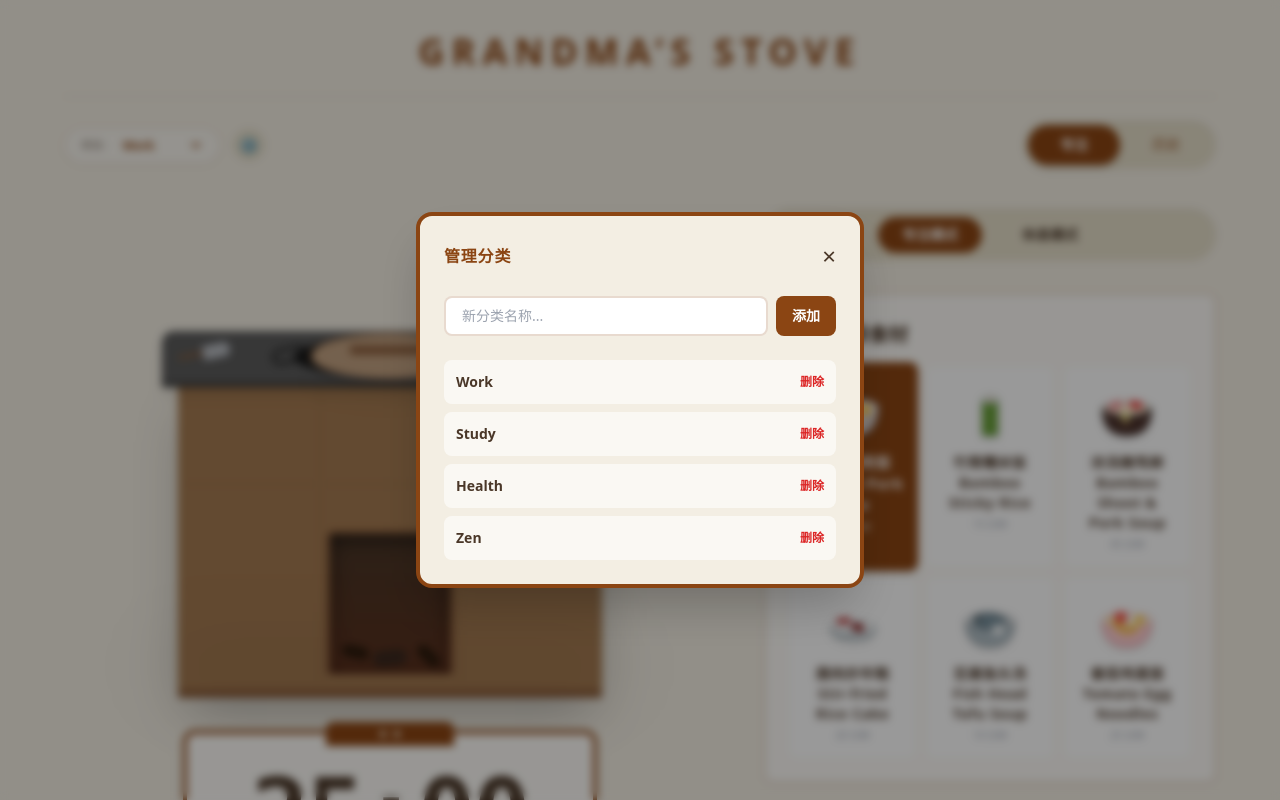
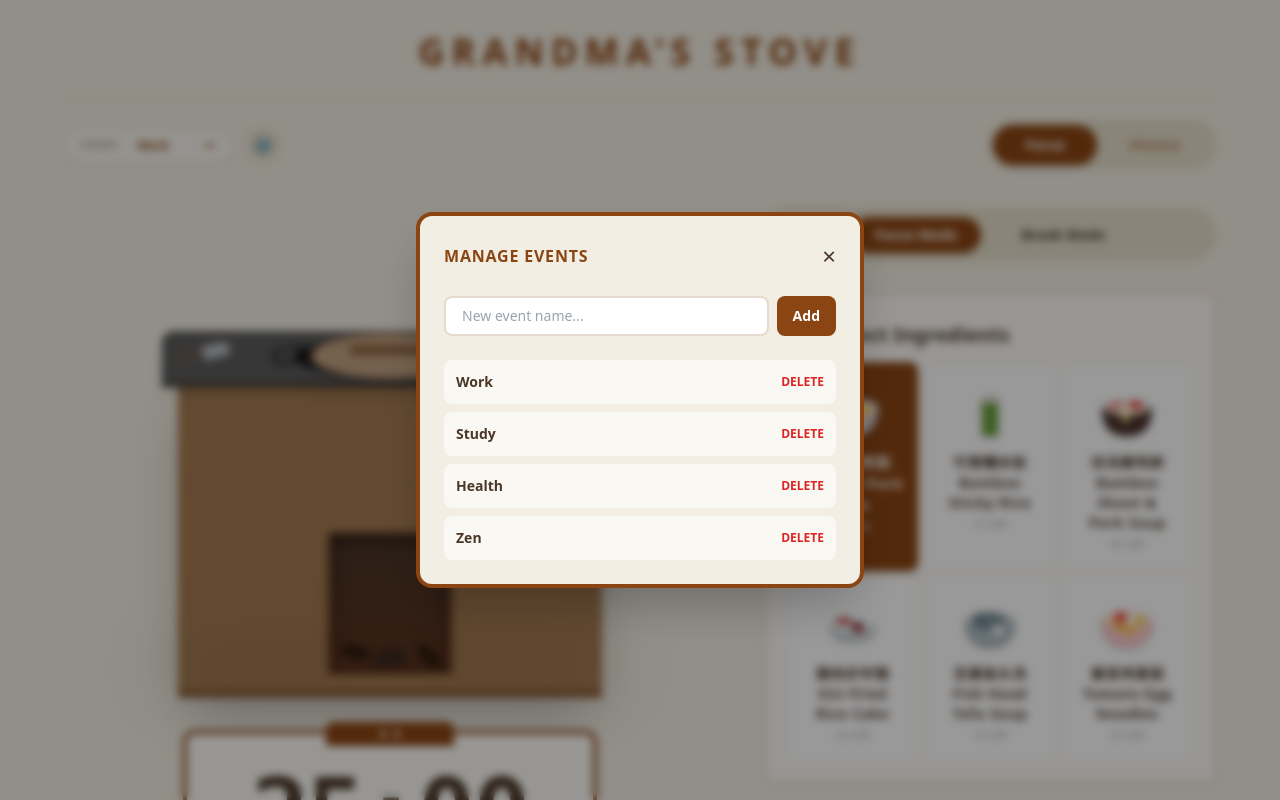
Before and after one commit to hayami1-tech/focus-tool---do-you-like-Chinese-food-, a React (Vite) app: page / in a window 1280 px wide. Both pictures are taken after a click on the button "⚙️". Shown: the top 800 px of the page. Built offline with nearby package versions, Linux system fonts and the light colour scheme.

Commit message:
Update App.tsx

```diff
--- a/App.tsx
+++ b/App.tsx
@@ -102,7 +102,7 @@ const App: React.FC = () => {
 
   const handleFoodSelect = (food: FoodItem) => {
     if (status === 'RUNNING') {
-      if (window.confirm('烹饪正在进行中，确定要换个锅吗？')) {
+      if (window.confirm('Cooking in progress. Are you sure you want to change the pot?')) {
         setSelectedFood(food);
         resetTimer(food);
       }
@@ -120,6 +120,22 @@ const App: React.FC = () => {
     }
   };
 
+  const deleteCategoryRequest = (cat: string) => {
+    if (categories.length <= 1) {
+      alert("Keep at least one event type.");
+      return;
+    }
+    const hasHistory = history.some(r => r.category === cat);
+    if (hasHistory) {
+      setCategoryToDelete(cat);
+      const firstTarget = categories.find(c => c !== cat) || '';
+      setMergeTarget(firstTarget);
+      setShowMergeModal(true);
+    } else {
+      executeDelete(cat);
+    }
+  };
+
   const executeDelete = (cat: string, mergeInto?: string) => {
     if (mergeInto) {
       setHistory(prev => prev.map(r => r.category === cat ? { ...r, category: mergeInto } : r));
@@ -134,13 +150,15 @@ const App: React.FC = () => {
   };
 
   return (
-    <div className="min-h-screen bg-[#f3eee3] text-[#4a3728] p-4 md:p-8 flex flex-col items-center">
+    <div className="min-h-screen bg-[#f3eee3] text-[#4a3728] p-4 md:p-8 flex flex-col items-center font-sans">
       <header className="w-full max-w-6xl flex flex-col items-center mb-10 gap-6">
-        <h1 className="text-3xl md:text-4xl font-bold tracking-[0.2em] text-[#8b4513] text-center uppercase">Grandma’s Stove</h1>
+        <h1 className="text-3xl md:text-4xl font-bold tracking-[0.2em] text-[#8b4513] text-center uppercase">
+          Grandma’s Stove
+        </h1>
         <div className="flex flex-col md:flex-row items-center gap-6 w-full justify-between border-t border-[#8b4513]/10 pt-6">
           <div className="flex items-center gap-3">
             <div className="flex items-center gap-3 bg-white/40 px-4 py-2 rounded-full border border-[#8b4513]/20 shadow-sm">
-               <span className="text-[10px] font-bold uppercase tracking-widest opacity-50">项目:</span>
+               <span className="text-[10px] font-bold uppercase tracking-widest opacity-50">Event:</span>
                <select value={currentCategory} onChange={(e) => setCurrentCategory(e.target.value)} className="bg-transparent border-none text-xs font-bold text-[#8b4513] focus:ring-0 cursor-pointer p-0 pr-6">
                  {categories.map(cat => (<option key={cat} value={cat}>{cat}</option>))}
                </select>
@@ -148,24 +166,26 @@ const App: React.FC = () => {
             <button onClick={() => setShowCatModal(true)} className="w-8 h-8 flex items-center justify-center bg-[#e5dec9] hover:bg-[#dcd1b3] rounded-full text-[#8b4513]">⚙️</button>
           </div>
           <nav className="flex bg-[#e5dec9] p-1 rounded-full shadow-inner">
-            <button onClick={() => setActiveTab('FOCUS')} className={`px-8 py-2.5 rounded-full text-sm font-bold transition-all ${activeTab === 'FOCUS' ? 'bg-[#8b4513] text-white shadow-md' : 'text-[#8b4513]/60'}`}>专注</button>
-            <button onClick={() => setActiveTab('HISTORY')} className={`px-8 py-2.5 rounded-full text-sm font-bold transition-all ${activeTab === 'HISTORY' ? 'bg-[#8b4513] text-white shadow-md' : 'text-[#8b4513]/60'}`}>历史</button>
+            <button onClick={() => setActiveTab('FOCUS')} className={`px-8 py-2.5 rounded-full text-sm font-bold transition-all ${activeTab === 'FOCUS' ? 'bg-[#8b4513] text-white shadow-md' : 'text-[#8b4513]/60'}`}>Focus</button>
+            <button onClick={() => setActiveTab('HISTORY')} className={`px-8 py-2.5 rounded-full text-sm font-bold transition-all ${activeTab === 'HISTORY' ? 'bg-[#8b4513] text-white shadow-md' : 'text-[#8b4513]/60'}`}>History</button>
           </nav>
         </div>
       </header>
 
       {activeTab === 'FOCUS' ? (
         <div className="w-full max-w-6xl grid grid-cols-1 lg:grid-cols-12 gap-12 items-start">
-          <div className="lg:col-span-7 flex flex-col items-center justify-start">
+          <div className="lg:col-span-7 flex flex-col items-center">
             <Stove isCooking={status === 'RUNNING'} food={selectedFood} status={status} />
-            <div className="mt-8 w-full"><TimerDisplay timeLeft={timeLeft} status={status} onStart={startTimer} onPause={pauseTimer} onReset={() => resetTimer()} onTimeChange={handleManualTimeChange} mode={mode} /></div>
+            <div className="mt-8 w-full">
+              <TimerDisplay timeLeft={timeLeft} status={status} onStart={startTimer} onPause={pauseTimer} onReset={() => resetTimer()} onTimeChange={handleManualTimeChange} mode={mode} />
+            </div>
           </div>
-          <div className="lg:col-span-5 flex flex-col justify-start">
+          <div className="lg:col-span-5 flex flex-col">
             <div className="flex justify-center gap-4 bg-[#e5dec9] p-2 rounded-full shadow-inner mb-8">
-              <button onClick={() => toggleMode(TimerMode.FOCUS)} className={`px-6 py-2 rounded-full text-sm font-bold ${mode === TimerMode.FOCUS ? 'bg-[#8b4513] text-white' : ''}`}>专注模式</button>
-              <button onClick={() => toggleMode(TimerMode.SHORT_BREAK)} className={`px-6 py-2 rounded-full text-sm font-bold ${mode !== TimerMode.FOCUS ? 'bg-[#8b4513] text-white' : ''}`}>休息模式</button>
+              <button onClick={() => toggleMode(TimerMode.FOCUS)} className={`px-6 py-2 rounded-full transition-all text-sm font-bold ${mode === TimerMode.FOCUS ? 'bg-[#8b4513] text-white shadow-md' : 'hover:bg-[#dcd1b3]'}`}>Focus Mode</button>
+              <button onClick={() => toggleMode(TimerMode.SHORT_BREAK)} className={`px-6 py-2 rounded-full transition-all text-sm font-bold ${mode !== TimerMode.FOCUS ? 'bg-[#8b4513] text-white shadow-md' : 'hover:bg-[#dcd1b3]'}`}>Break Mode</button>
             </div>
-            <Pantry items={mode === TimerMode.FOCUS ? FOOD_ITEMS : BREAK_ITEMS} selectedId={selectedFood.id} onSelect={handleFoodSelect} title={mode === TimerMode.FOCUS ? "选择食材" : "选择零食"} />
+            <Pantry items={mode === TimerMode.FOCUS ? FOOD_ITEMS : BREAK_ITEMS} selectedId={selectedFood.id} onSelect={handleFoodSelect} title={mode === TimerMode.FOCUS ? "Select Ingredients" : "Select Snacks"} />
           </div>
         </div>
       ) : (
@@ -174,21 +194,37 @@ const App: React.FC = () => {
 
       {showCatModal && (
         <div className="fixed inset-0 bg-black/40 backdrop-blur-sm z-50 flex items-center justify-center p-4">
-          <div className="bg-[#f3eee3] w-full max-w-md rounded-2xl border-4 border-[#8b4513] p-6 shadow-2xl">
-            <div className="flex justify-between items-center mb-6"><h2 className="font-bold text-[#8b4513] uppercase tracking-wider">管理分类</h2><button onClick={() => setShowCatModal(false)} className="text-2xl">&times;</button></div>
+          <div className="bg-[#f3eee3] w-full max-w-md rounded-2xl border-4 border-[#8b4513] shadow-2xl p-6">
+            <div className="flex justify-between items-center mb-6"><h2 className="font-bold text-[#8b4513] uppercase tracking-wider">Manage Events</h2><button onClick={() => setShowCatModal(false)} className="text-2xl">&times;</button></div>
             <div className="flex gap-2 mb-6">
-              <input type="text" value={newCatName} onChange={(e) => setNewCatName(e.target.value)} placeholder="新分类名称..." className="flex-1 px-4 py-2 rounded-lg border-2 border-[#8b4513]/20 text-sm outline-none" />
-              <button onClick={addCategory} className="bg-[#8b4513] text-white px-4 py-2 rounded-lg font-bold text-sm">添加</button>
+              <input type="text" value={newCatName} onChange={(e) => setNewCatName(e.target.value)} placeholder="New event name..." className="flex-1 px-4 py-2 rounded-lg border-2 border-[#8b4513]/20 bg-white text-sm outline-none" />
+              <button onClick={addCategory} className="bg-[#8b4513] text-white px-4 py-2 rounded-lg font-bold text-sm">Add</button>
             </div>
             <div className="space-y-2 max-h-60 overflow-y-auto">
-              {categories.map(cat => (<div key={cat} className="flex justify-between items-center bg-white/60 p-3 rounded-lg"><span className="font-bold text-sm">{cat}</span><button onClick={() => executeDelete(cat)} className="text-red-600 text-xs font-bold uppercase">删除</button></div>))}
+              {categories.map(cat => (<div key={cat} className="flex justify-between items-center bg-white/60 p-3 rounded-lg"><span className="font-bold text-sm">{cat}</span><button onClick={() => deleteCategoryRequest(cat)} className="text-red-600 text-xs font-bold uppercase">Delete</button></div>))}
+            </div>
+          </div>
+        </div>
+      )}
+
+      {showMergeModal && categoryToDelete && (
+        <div className="fixed inset-0 bg-black/60 backdrop-blur-md z-[60] flex items-center justify-center p-4">
+          <div className="bg-white w-full max-w-sm rounded-3xl p-8 shadow-2xl border-t-8 border-[#8b4513]">
+            <h3 className="text-xl font-bold text-center mb-4 text-[#8b4513]">Merge History?</h3>
+            <p className="text-sm text-center mb-6 opacity-70">Move history from "{categoryToDelete}" to:</p>
+            <select value={mergeTarget} onChange={(e) => setMergeTarget(e.target.value)} className="w-full bg-[#f3eee3] border-none text-sm font-bold text-[#8b4513] rounded-lg mb-6">
+              {categories.filter(c => c !== categoryToDelete).map(cat => (<option key={cat} value={cat}>{cat}</option>))}
+            </select>
+            <div className="flex flex-col gap-3">
+              <button onClick={() => executeDelete(categoryToDelete, mergeTarget)} className="w-full bg-[#8b4513] text-white py-3 rounded-xl font-bold shadow-lg">Merge and Delete</button>
+              <button onClick={() => setShowMergeModal(false)} className="w-full bg-gray-100 text-gray-500 py-3 rounded-xl font-bold">Cancel</button>
             </div>
           </div>
         </div>
       )}
 
       <footer className="mt-20 mb-10 text-center opacity-40 text-xs italic">
-        <p>“当我想起中国食物时，我会想起外婆监督我做作业的童年。回到那个没有手机，没有AI的时代。”</p>
+        <p>“Stay Focused, Stay Hungry, Your Chinese food is cooking...”</p>
       </footer>
     </div>
   );
```
